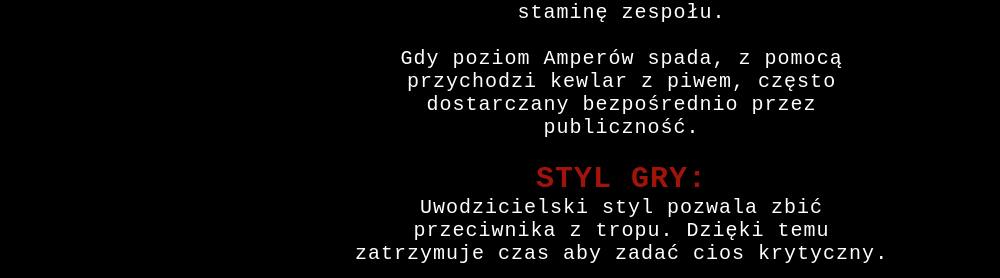
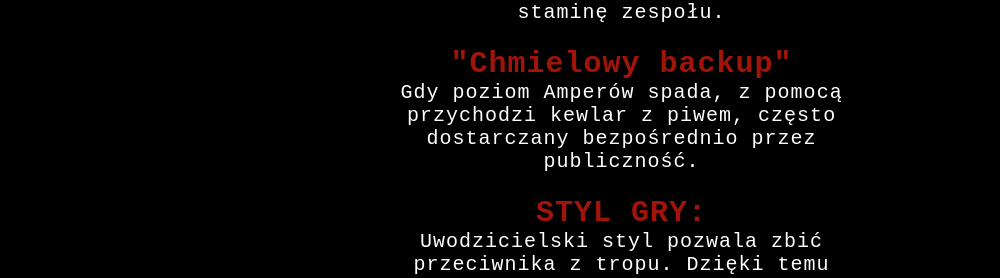
Before and after one commit to atmostrefa-tech/moja-strona, a plain HTML site: page michael.html in a window 1280 px wide. Shown: the part 825-1103 px from the top of the page, without its empty margins (140-1140 px from the left). Drawn offline with Linux system fonts and the light colour scheme.

Commit message:
Update michael.html

```diff
--- a/michael.html
+++ b/michael.html
@@ -35,6 +35,7 @@ Ekspresja przy śpiewaniu uruchamia pokłady energii solarnych, rozświetlając
 <b><span style="color:#a1140a;font-size: 30px;">"Spięcie na Pięcie"</span></b></br>
 Dodatkowym atutem jest ponadczasowe naelektryzowanie, którym Michael razi publikę niczym niewidzialną energią. Moc ta pozwala także podtrzymywać pozytywną staminę zespołu.</br></br>
 
+<b><span style="color:#a1140a;font-size: 30px;">"Chmielowy backup"</span></b></br>
 Gdy poziom Amperów spada, z pomocą przychodzi kewlar z piwem, często dostarczany bezpośrednio przez publiczność.</br></br>
 
 <b><span style="color:#a1140a;font-size: 30px;">STYL GRY:</span></b></br> Uwodzicielski styl pozwala zbić przeciwnika z tropu. Dzięki temu zatrzymuje czas aby zadać cios krytyczny.
@@ -67,4 +68,5 @@ Gdy poziom Amperów spada, z pomocą przychodzi kewlar z piwem, często dostarcz
 		/>
 		</section>
 </body>
+
 </html>
```
